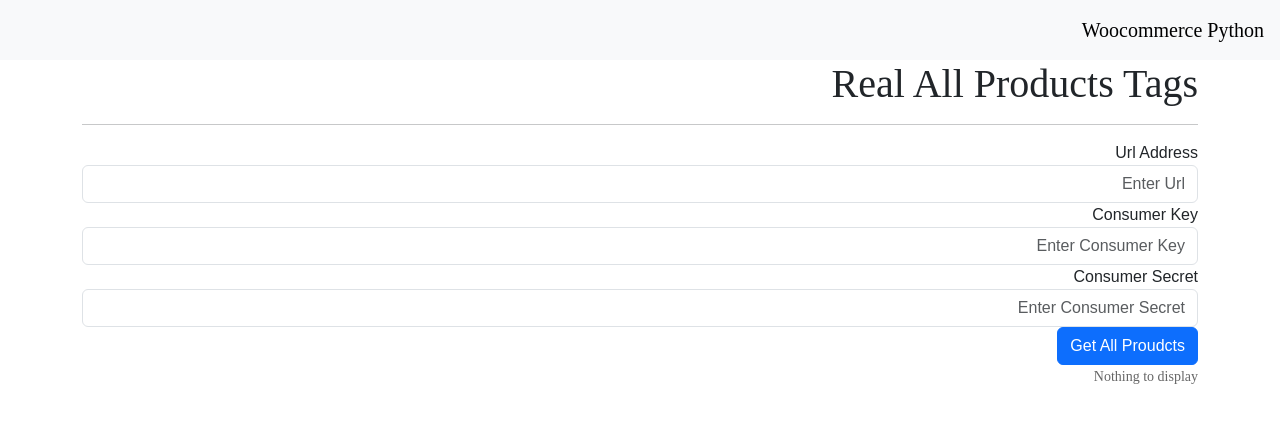
After one commit to AIAML/DjangoWoocommerce, a Django app: page /ReadAllTags/ in a window 1280 px wide. The commit adds this page. Shown: the top 423 px of the page. Run offline with Django 3.2, Linux system fonts and the light colour scheme; some libraries are stand-ins or nearby versions.

Commit message:
Django Woocommerce

```diff
--- a/DjangoWoocommerce/urls.py
+++ b/DjangoWoocommerce/urls.py
@@ -15,7 +15,7 @@ Including another URLconf
 """
 from django.contrib import admin
 from django.urls import path
-from main.views import LinkActionView,ReadAllProductsView,ReadAllProductsAttributesView,ReadAllCategoriesView
+from main.views import LinkActionView,ReadAllProductsView,ReadAllProductsAttributesView,ReadAllCategoriesView,ReadAllTagsView
 from django.conf.urls import url
 
 urlpatterns = [
@@ -24,12 +24,13 @@ urlpatterns = [
     path('ReadAllProducts/', ReadAllProductsView.as_view(),name='ReadAllProducts'),
     path('ReadAllProductsAttributes/', ReadAllProductsAttributesView.as_view(),name='ReadAllProductsAttributes'),
     path('ReadAllCategories/', ReadAllCategoriesView.as_view(),name='ReadAllCategories'),
-
+    path('ReadAllCategories/', ReadAllCategoriesView.as_view(),name='ReadAllCategories'),
+    path('ReadAllTags/', ReadAllTagsView.as_view(),name='ReadAllTags'),
 
     url(r'^Home/$', LinkActionView.as_view(), name='home'),
     url(r'^ReadAllProducts/$', ReadAllProductsView.as_view(), name='ReadAllProducts'),
     url(r'^ReadAllProductsAttributes/$', ReadAllProductsAttributesView.as_view(), name='ReadAllProductsAttributes'),
     url(r'^ReadAllCategories/$', ReadAllCategoriesView.as_view(), name='ReadAllCategories'),
-
+    url(r'^ReadAllTags/$', ReadAllTagsView.as_view(), name='ReadAllTags'),
 
 ]
--- a/main/templates/LinkActions_page.html
+++ b/main/templates/LinkActions_page.html
@@ -13,6 +13,9 @@
           <div class="form-group">
               <a href="/ReadAllCategories/" type="submit" class="btn btn-primary" > Read All Products Categories </a>
           </div>
+            <div class="form-group">
+              <a href="/ReadAllTags/" type="submit" class="btn btn-primary" > Read All Products Tags </a>
+          </div>
         </form>
         <div class="row">
             <p>
--- /dev/null
+++ b/main/templates/ReadAllTags_page.html
@@ -0,0 +1,31 @@
+{% extends 'base.html' %}
+{% load static %}
+{% block content %}
+    <div class="container">
+        <form method="post"> {% csrf_token %}
+            <div class="form-group">
+            <H1>Real All Products Tags</H1>
+            <hr/>
+          </div>
+          <div class="form-group">
+            <label>Url Address</label>
+            <input type="url" class="form-control" id="urltext" name="urltext" aria-describedby="eurltextHelp" placeholder="Enter Url">
+          </div>
+          <div class="form-group">
+            <label>Consumer Key</label>
+            <input type="text" class="form-control" id="Consumer_Key" name="Consumer_Key" aria-describedby="urltagHelp" placeholder="Enter Consumer Key">
+          </div>
+          <div class="form-group">
+            <label>Consumer Secret</label>
+            <input type="text" class="form-control" id="Consumer_Secret" name="Consumer_Secret" aria-describedby="urltagHelp" placeholder="Enter Consumer Secret">
+          </div>
+          <input type="submit" class="btn btn-primary" value="Get All Proudcts" >
+        </form>
+        <div class="row">
+            <p>
+                {{ urltag }}
+            </p>
+        </div>
+    </div>
+
+{% endblock %}
--- a/main/views.py
+++ b/main/views.py
@@ -88,3 +88,29 @@ class ReadAllCategoriesView(View):
         )
         context['urltag'] = wcapi.get("products/categories").json()
         return render(request, self.template_name, context)
+
+class ReadAllTagsView(View):
+    template_name = "ReadAllTags_page.html"
+
+    def get(self, request, *args, **kwargs):
+        context = {}
+        context['urltag'] = 'Nothing to display'
+        return render(request, self.template_name, context)
+
+    def post(self, request, *args, **kwargs):
+        context = {}
+        if request.method == 'POST':
+            passed_data = request.POST
+            urltext = request.POST.get('urltext')
+            Consumer_Key = request.POST['Consumer_Key']
+            Consumer_Secret = request.POST['Consumer_Secret']
+        url = urltext
+
+        wcapi = API(
+            url=urltext,
+            consumer_key=Consumer_Key,
+            consumer_secret=Consumer_Secret,
+            timeout=50
+        )
+        context['urltag'] = wcapi.get("products/tags").json()
+        return render(request, self.template_name, context)
```
